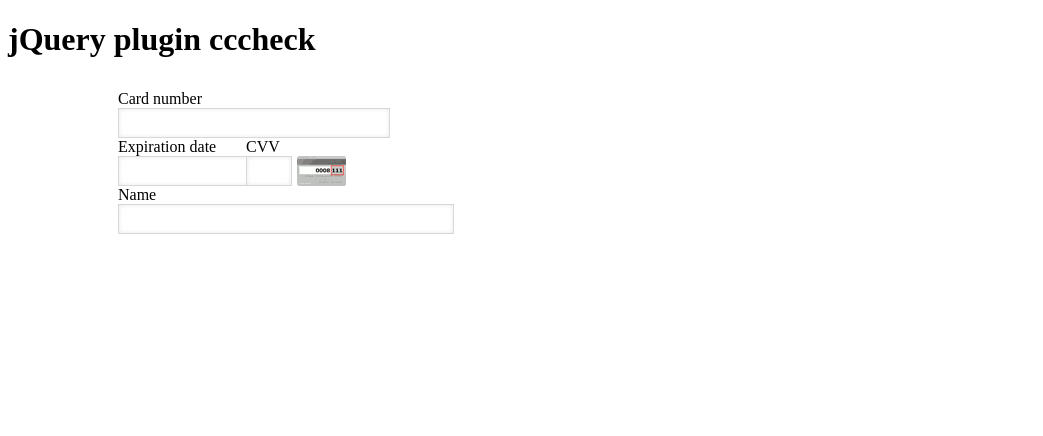
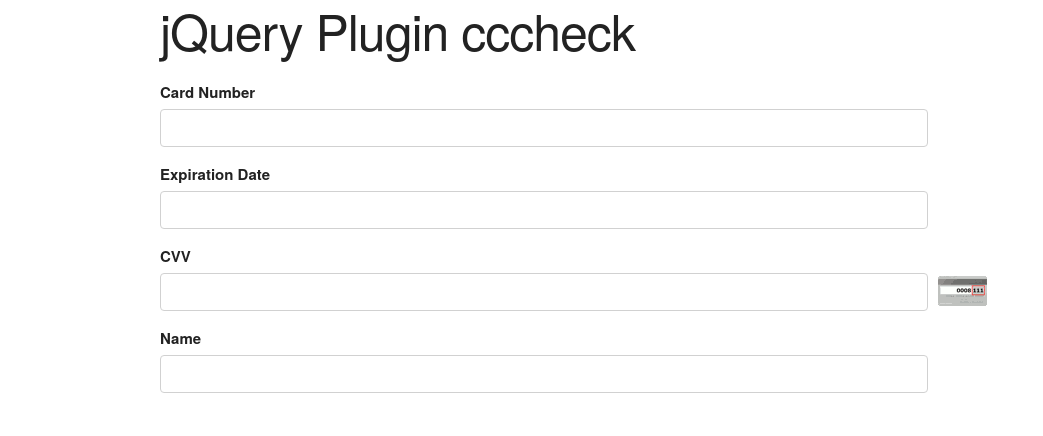
Before and after one commit to RuanAragao/cccheck, a website: page index.html in a window 1280 px wide. Shown: the whole page, without its empty margins (0-1043 px from the left). Drawn offline with nearby package versions, Linux system fonts and the light colour scheme.

Commit message:
Added Skeleton CSS and improved index page.

```diff
--- a/index.html
+++ b/index.html
@@ -1,105 +1,67 @@
 <!DOCTYPE html>
-<html>
+
+<html lang="en">
 	<head>
 		<meta charset=utf-8 />
 		<title>cccheck - credit card check</title>
 		<link rel="stylesheet" href="./dist/css/cccheck.css" type="text/css">
+		<link rel="stylesheet" href="./dist/css/normalize.css" type="text/css">
+		<link rel="stylesheet" href="./dist/css/skeleton.css" type="text/css">
 		<style type="text/css">
-	#credit-card {
-		display: block;
-		margin-left:100px;
-		width: 320px;
-		padding: 10px;
-		position: relative;
-	}
-	#credit-card label{margin-right:5px;}
-	#credit-card input {
-		padding:5px 7px;
-		border:1px solid #d5d9da;
-		box-shadow: 0 0 5px #e8e9eb inset;
-		width: 100%;
-		font-size:1em;
-		float: left;
-		margin-right: 5px;
-	}
-	#result{margin-left:5px;}
-
-	.row {
-		display: block;
-	}
-	.cln-number,
-	.cln-label,
-	.cln-expiration,
-	.cln-cvv,
-	.cln-name {
-		float: left;
+			.icon-container {
+				display: inline;
+				position: absolute;
+				margin-left: 10px;
+				margin-top: 3px;
 			}
 
-	.cln-number {
+			input {
 				width: 80%;
 			}
-	.cln-label {
-		width: 20%;
-		margin-top: 19px;
-	}
-	.cln-expiration {
-		width: 40%;
-	}
-	.cln-cvv {
-		width: 50%;
-	}
-	.cln-cvv input {
-		width: 30px !important;
-	}
-	.cln-cvv i {
-		float: left;
-	}
-	.cln-name {
-		width: 100%;
-	}
-
-	label {
-		display: block;
-	}
-
 		</style>
 	</head>
+
 	<body>
-	<h1>jQuery plugin cccheck</h1>
+		<div class="container">
+			<div class="row">
+				<h1>jQuery Plugin cccheck</h1>
+			</div>
+
 			<form id="credit-card">
 				<div class="row">
-			<div class="cln-number">
-				<label for="cc-number">Card number</label>
+					<div class="one-half columns">
+						<label for="cc-number">Card Number</label>
 						<input type="text" id="cc-number" required="required">
-			</div>
-			<div class="cln-label">
+						<div class="icon-container">
 							<span id="show-cc-label"></span>
 						</div>
 					</div>
+				</div>
+
 				<div class="row">
-			<div class="cln-expiration">
-				<label for="cc-expiration">Expiration date</label>
+					<label for="cc-expiration">Expiration Date</label>
 					<input type="text" id='cc-expiration' required="required">
 				</div>
-			<div class="cln-cvv">
+
+				<div class="row">
 					<label for="cc-cvv">CVV</label>
 					<input type="text" id="cc-cvv" required="required">
+					<div class="icon-container">
 						<i class="i-icon-payment i-icon-cvv2"></i>
 					</div>
+				</div>
+
 				<div class="row">
 					<div class="cln-name">
 						<label for="cc-name">Name</label>
 						<input type="text" id="cc-name" required="required">
 					</div>
 				</div>
+			</form>
 		</div>
-
-
-	</form>
 
 		<script src="https://code.jquery.com/jquery-3.4.1.min.js"></script>
 		<script src="./dist/js/jquery.cccheck.js"></script>
-
 		<script type="text/javascript">
 			$(document).ready(function(){
 			  $.cccheck();
--- a/package.json
+++ b/package.json
@@ -11,7 +11,7 @@
     "url": "git+https://github.com/RuanAragao/cccheck.git"
   },
   "keywords": [
-	"jquery-plugin",
+    "jquery-plugin",
     "jquery",
     "credit",
     "card",
```
Also changed, not shown: dist/css/normalize.css (added), dist/css/skeleton.css (added). Lines whose indentation alone changed are shown as unchanged.
